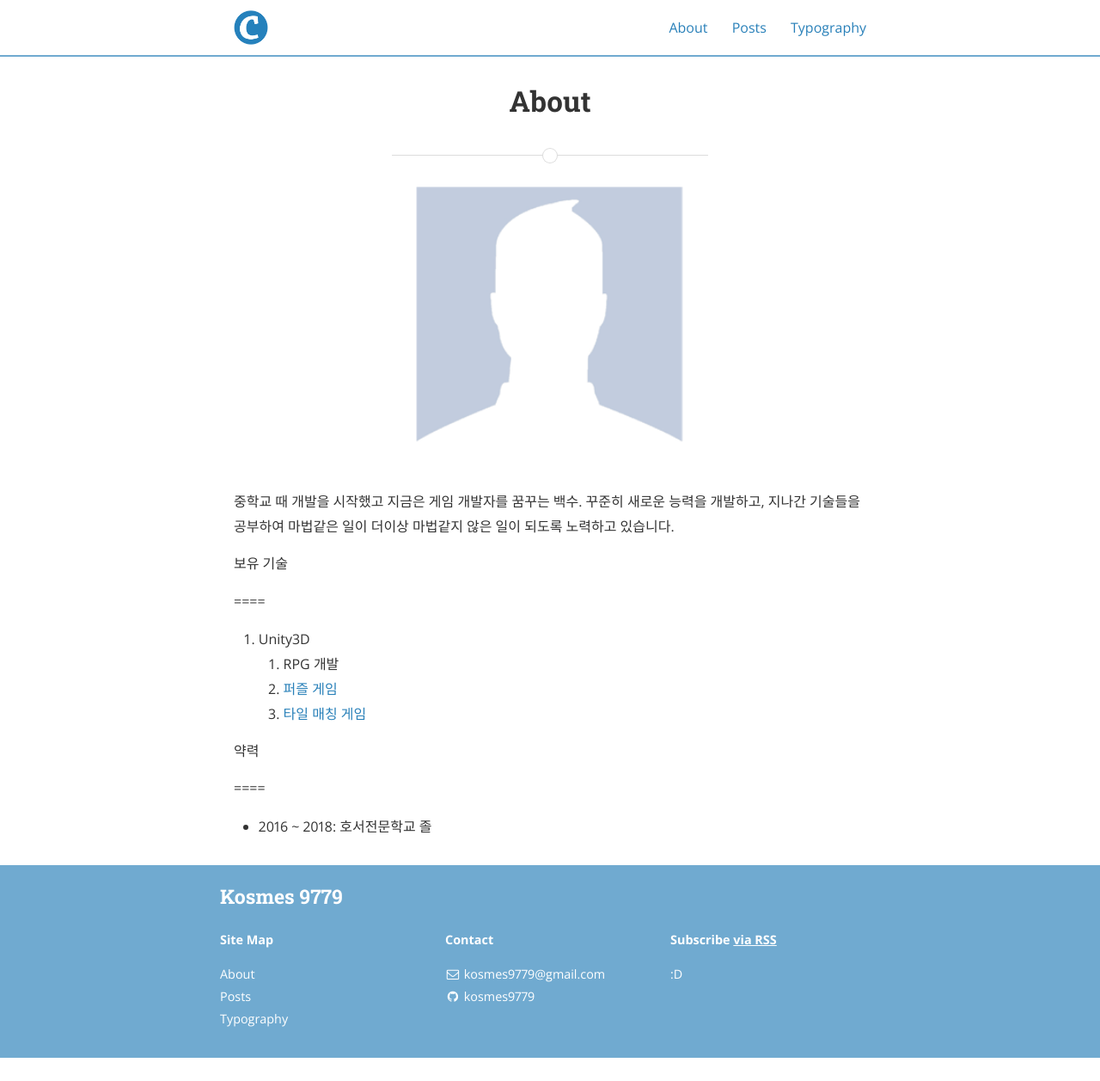
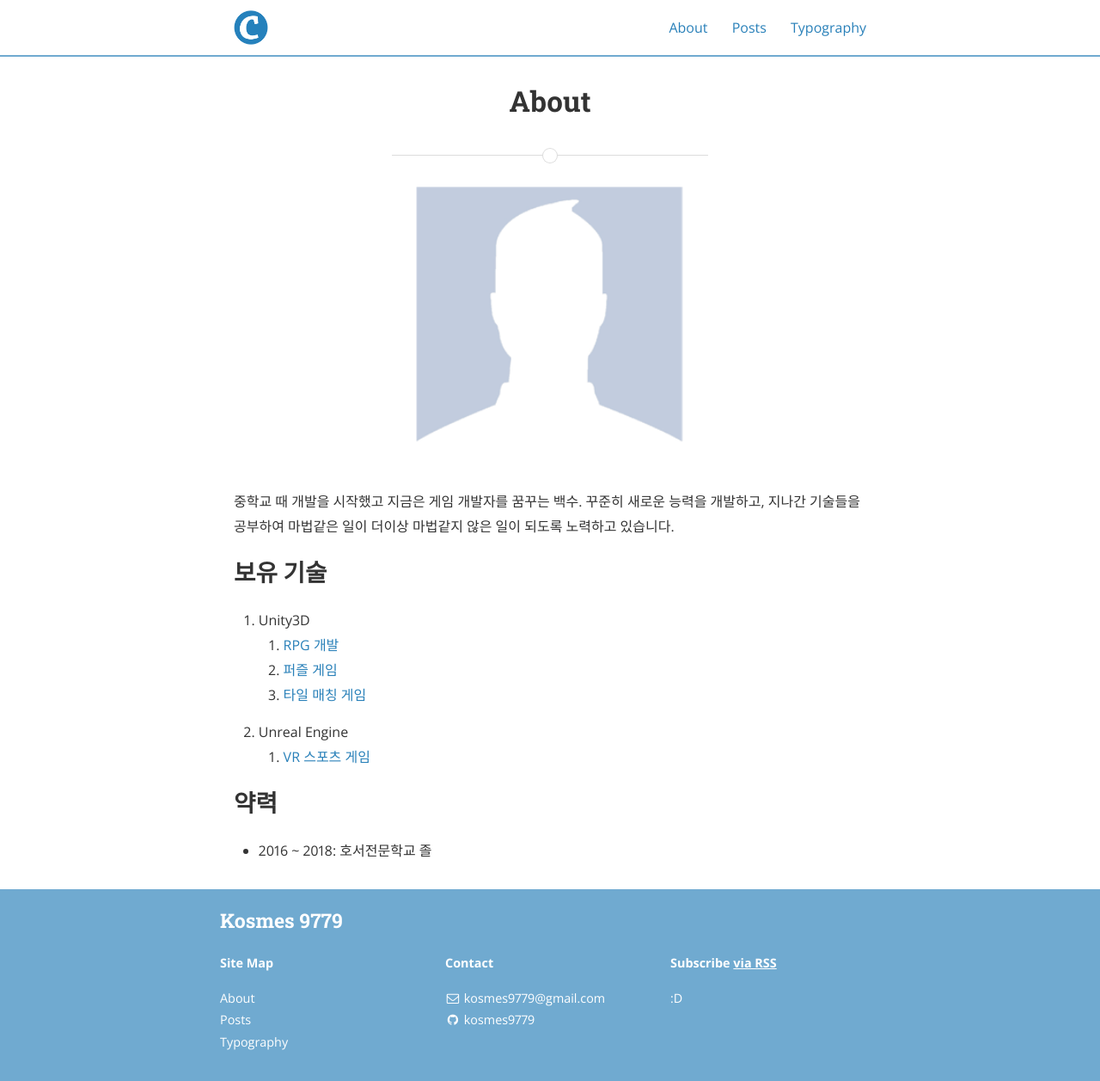
Before and after one commit to kosmes/kosmes.github.io, a Jekyll site: the page built from about.md, in a window 1280 px wide. Shown: the whole page at 86% size. Built offline with Jekyll 4.4.1, drawn with Linux system fonts in a browser that asks for light colours; nearby versions of some CDN libraries; before the commit the page ends 1230 px from its top, so only the background shows below that.

Commit message:
소개 페이지 업데이트

```diff
--- a/about.md
+++ b/about.md
@@ -9,17 +9,15 @@ permalink: /about/
 중학교 때 개발을 시작했고 지금은 게임 개발자를 꿈꾸는 백수.
 꾸준히 새로운 능력을 개발하고, 지나간 기술들을 공부하여 마법같은 일이 더이상 마법같지 않은 일이 되도록 노력하고 있습니다.
 
-보유 기술
-
-====
+## 보유 기술
 
 1. Unity3D
-    1. RPG 개발
+    1. [RPG 개발]()
     1. [퍼즐 게임](https://kosmes.github.io/portfolio/2019/02/22/junkulet.html)
     1. [타일 매칭 게임](https://kosmes.github.io/portfolio/2019/02/22/8bit.ch.html)
+1. Unreal Engine
+    1. [VR 스포츠 게임]()
 
-약력
-
-====
+## 약력
 
  * 2016 ~ 2018: 호서전문학교 졸
```
